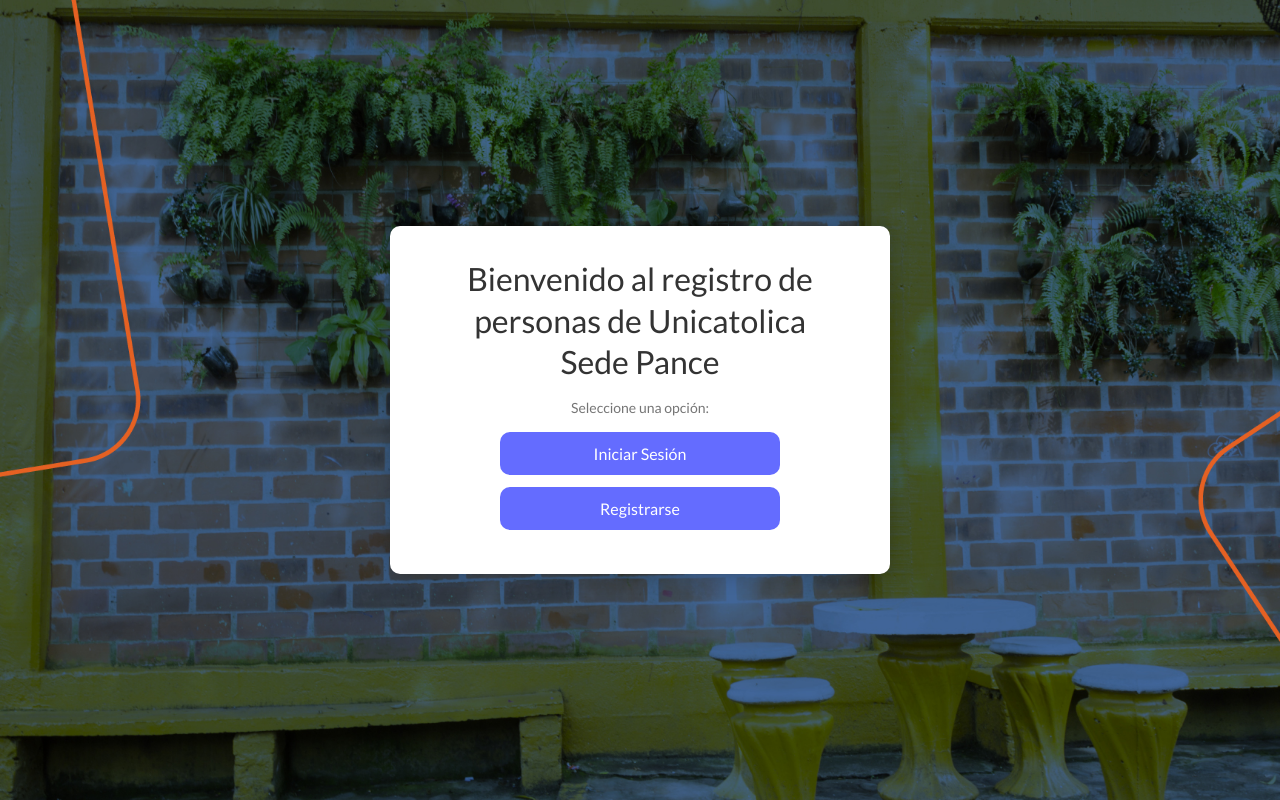
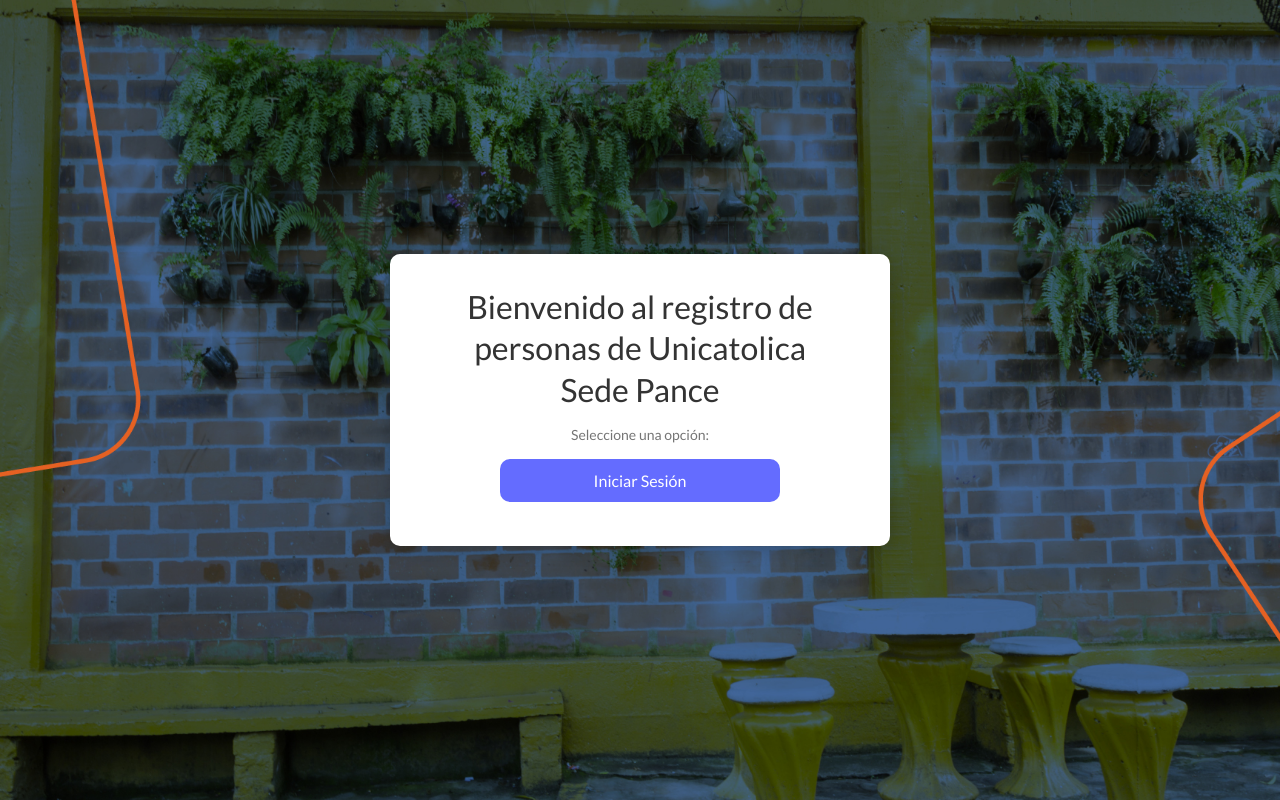
Before and after one commit to SebastianPenaranda/frontend, a React (Vite) app: page / in a window 1280 px wide. Built offline with nearby package versions, Linux system fonts and the light colour scheme.

Commit message:
Primer commit

```diff
--- a/src/App.jsx
+++ b/src/App.jsx
@@ -1447,7 +1447,7 @@
             <h1 className="pance">Sede Pance</h1>
             <p>Seleccione una opción:</p>
             <button onClick={() => setMenu("login")}>Iniciar Sesión</button>
-            <button onClick={() => setMenu("register")}>Registrarse</button>
+
           </div>
         )}
 
```
